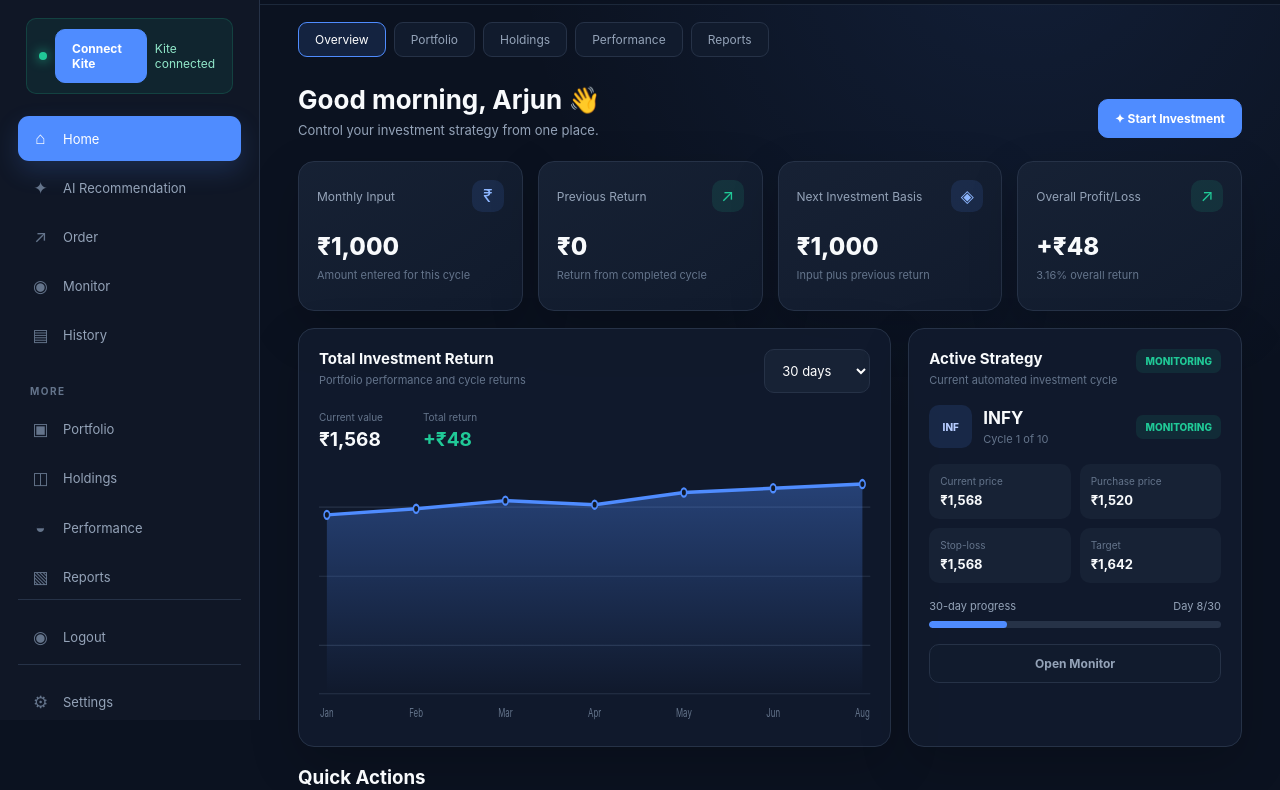
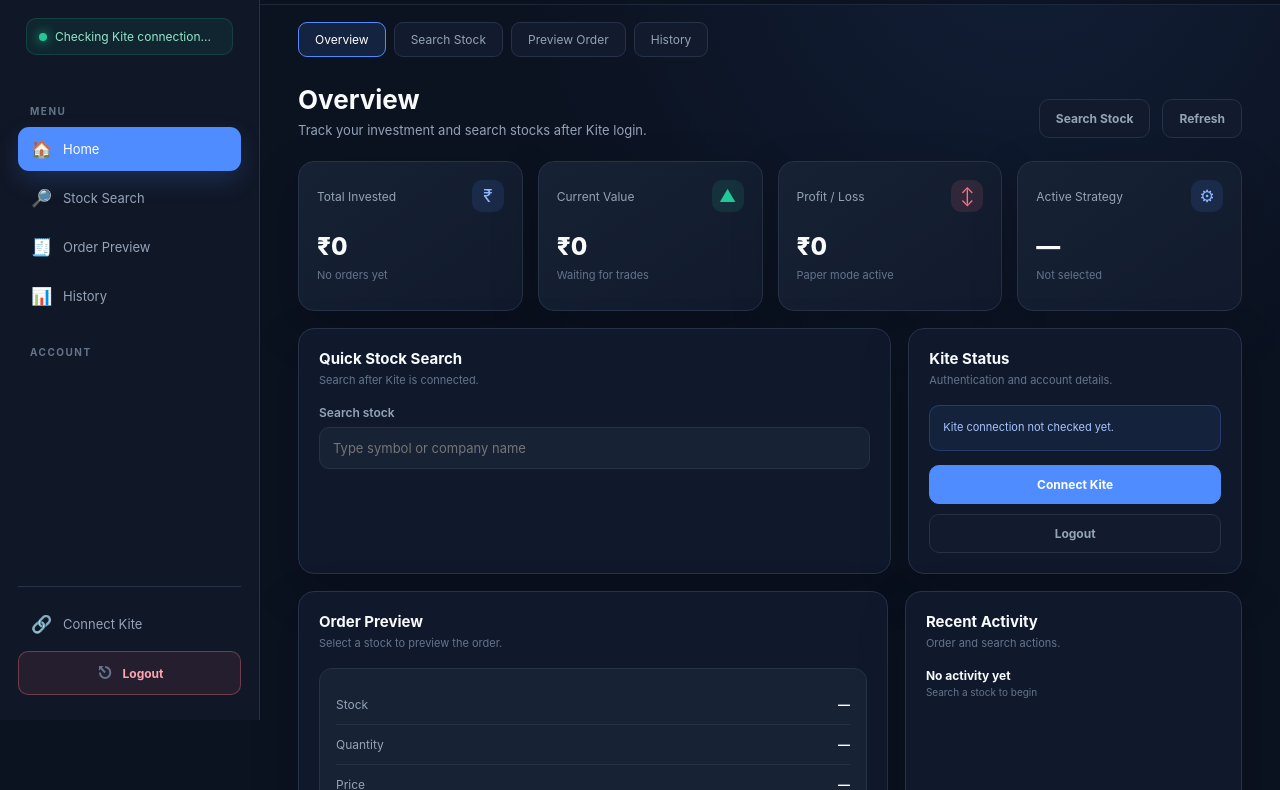
Before and after one commit to ramkishun02/RRE--backend, a website: page index.html in a window 1280 px wide. Shown: the part 80-870 px from the top of the page. Drawn offline with Linux system fonts and the light colour scheme.

Commit message:
Add files via upload

```diff
--- a/Style.css
+++ b/Style.css
@@ -1320,3 +1320,29 @@ textarea {
     font-size: 26px;
   }
 }
+.search-results {
+  margin-top: 10px;
+  display: grid;
+  gap: 8px;
+}
+
+.search-item {
+  width: 100%;
+  padding: 12px;
+  border: 1px solid var(--border);
+  border-radius: 10px;
+  background: var(--card-light);
+  color: white;
+  text-align: left;
+}
+
+.search-item strong {
+  display: block;
+  margin-bottom: 4px;
+}
+
+.search-item span,
+.search-item small {
+  display: block;
+  color: var(--muted);
+}
--- a/app.js
+++ b/app.js
@@ -284,7 +284,7 @@ function renderHome() {
   return `
     <div class="page-heading">
       <div>
-        <h2>Good morning, Arjun 👋</h2>
+        <h2>Good morning, Vibha👋</h2>
         <p>Control your investment strategy from one place.</p>
       </div>
 
@@ -1526,7 +1526,6 @@ function exitStrategy(reason) {
   showToast(`Strategy exited. Result: ${formatSignedMoney(profit)}`);
   renderCurrentPage();
 }
-
 function calculateSummary() {
   const holdings = getHoldings();
 
--- a/index.html
+++ b/index.html
@@ -3,193 +3,137 @@
 <head>
   <meta charset="UTF-8" />
   <meta name="viewport" content="width=device-width, initial-scale=1.0" />
-  <title>Investly Investment App</title>
-  <link rel="stylesheet" href="/Style.css" />
+  <title>Investment Dashboard</title>
+  <link rel="stylesheet" href="/style.css" />
 </head>
-
 <body>
-  <div class="app-shell">
-
-    <!-- Desktop left sidebar -->
   <aside class="sidebar" id="sidebar">
     <div class="brand">
-        <div class="brand-logo">I</div>
+      <div class="brand-logo">R</div>
       <div>
-          <h2>Investly</h2>
-          <span>SMART INVESTING</span>
+        <h2>RRE</h2>
+        <span>INVESTMENT PANEL</span>
       </div>
     </div>
 
-      <div class="connection-status">
+    <div class="connection-status" id="kiteStatusBox">
       <span class="status-dot"></span>
-          <a href="/kite/login" class="primary-button">Connect Kite</a>
-        <span>Kite connected</span>
+      <span id="kiteStatusText">Checking Kite connection...</span>
     </div>
 
+    <div class="sidebar-section-title">MENU</div>
     <nav class="side-navigation">
       <button class="side-link active" data-page="home">
-          <span>⌂</span>
-          <span>Home</span>
+        <span>🏠</span><span>Home</span>
       </button>
-
-        <button class="side-link" data-page="ai">
-          <span>✦</span>
-          <span>AI Recommendation</span>
+      <button class="side-link" data-page="search">
+        <span>🔎</span><span>Stock Search</span>
       </button>
-
       <button class="side-link" data-page="order">
-          <span>↗</span>
-          <span>Order</span>
+        <span>🧾</span><span>Order Preview</span>
       </button>
-
-        <button class="side-link" data-page="monitor">
-          <span>◉</span>
-          <span>Monitor</span>
-        </button>
-
       <button class="side-link" data-page="history">
-          <span>▤</span>
-          <span>History</span>
+        <span>📊</span><span>History</span>
       </button>
     </nav>
 
-      <div class="sidebar-section-title">MORE</div>
-
-      <nav class="side-navigation">
-        <button class="side-link" data-page="portfolio">
-          <span>▣</span>
-          <span>Portfolio</span>
-        </button>
-
-        <button class="side-link" data-page="holdings">
-          <span>◫</span>
-          <span>Holdings</span>
-        </button>
-
-        <button class="side-link" data-page="performance">
-          <span>◒</span>
-          <span>Performance</span>
-        </button>
-
-        <button class="side-link" data-page="reports">
-          <span>▧</span>
-          <span>Reports</span>
-        </button>
-      </nav>
-
+    <div class="sidebar-section-title">ACCOUNT</div>
     <div class="sidebar-footer">
-        <button class="side-link">
-          <span>◉</span>
-          <span>Logout</span>
-        </button>
-        <div class="sidebar-footer">
-        <button class="side-link">
-          <span>⚙</span>
-          <span>Settings</span>
-        </button>
-        <button class="side-link">
-          <span>?</span>
-          <span>Help & Support</span>
+      <a class="side-link" href="/kite/login">
+        <span>🔗</span><span>Connect Kite</span>
+      </a>
+      <button class="side-link danger-button" id="logoutButton">
+        <span>⎋</span><span>Logout</span>
       </button>
     </div>
   </aside>
 
-    <!-- Main application -->
   <main class="main-area">
-
-      <!-- Header -->
     <header class="top-header">
       <div class="header-left">
-          <button class="mobile-menu-button" id="mobileMenuButton">☰</button>
-
+        <button class="mobile-menu-button" id="menuToggle">☰</button>
         <div>
-            <p class="eyebrow">INVESTMENT TOOL</p>
-            <h1 id="pageTitle">Home</h1>
+          <p class="eyebrow">RRE DASHBOARD</p>
+          <h1>Investment Dashboard</h1>
         </div>
       </div>
 
       <div class="header-actions">
         <span class="mode-badge" id="modeBadge">PAPER MODE</span>
-
-          <button class="icon-button" id="refreshButton" title="Refresh">
-            ↻
-          </button>
-
-          <button class="icon-button notification-button">
-            ♢
-            <span class="notification-dot"></span>
-          </button>
-
-          <div class="user-profile">
-            <div class="avatar">V</div>
-            <div class="user-details">
-              <strong>Vibha</strong>
-              <small>Kite connected</small>
-            </div>
-          </div>
+        <a class="primary-button" href="/kite/login">Connect Kite</a>
       </div>
     </header>
 
-      <!-- Scrollable top menu -->
-      <div class="scroll-menu-wrapper">
+    <section class="scroll-menu-wrapper">
       <div class="scroll-menu">
-          <button class="scroll-menu-item active" data-page="home">
-            Overview
-          </button>
+        <button class="scroll-menu-item active" data-page="home">Overview</button>
+        <button class="scroll-menu-item" data-page="search">Search Stock</button>
+        <button class="scroll-menu-item" data-page="order">Preview Order</button>
+        <button class="scroll-menu-item" data-page="history">History</button>
+      </div>
+    </section>
 
-          <button class="scroll-menu-item" data-page="portfolio">
-            Portfolio
-          </button>
+    <div class="page-container">
+      <div class="page-heading">
+        <div>
+          <h2 id="pageTitle">Overview</h2>
+          <p id="pageSubtitle">Track your investment and search stocks after Kite login.</p>
+        </div>
 
-          <button class="scroll-menu-item" data-page="holdings">
-            Holdings
-          </button>
-
-          <button class="scroll-menu-item" data-page="performance">
-            Performance
-          </button>
-
-          <button class="scroll-menu-item" data-page="reports">
-            Reports
-          </button>
+        <div class="header-actions">
+          <button class="secondary-button" id="searchButton">Search Stock</button>
+          <button class="secondary-button" id="refreshButton">Refresh</button>
         </div>
       </div>
 
-      <!-- Page content -->
-      <section class="page-container" id="pageContainer"></section>
-    </main>
+      <div id="pageContent">
+        <div class="cards-grid">
+          <div class="stat-card">
+            <div class="stat-top">
+              <span>Total Invested</span>
+              <div class="stat-icon">₹</div>
+            </div>
+            <div class="stat-value">₹0</div>
+            <div class="stat-change">No orders yet</div>
+          </div>
 
-    <!-- Mobile bottom navigation -->
-    <nav class="bottom-navigation">
-      <button class="bottom-link active" data-page="home">
-        <span>⌂</span>
-        <small>Home</small>
-      </button>
+          <div class="stat-card green">
+            <div class="stat-top">
+              <span>Current Value</span>
+              <div class="stat-icon">▲</div>
+            </div>
+            <div class="stat-value">₹0</div>
+            <div class="stat-change">Waiting for trades</div>
+          </div>
 
-      <button class="bottom-link" data-page="ai">
-        <span>✦</span>
-        <small>AI Picks</small>
-      </button>
+          <div class="stat-card red">
+            <div class="stat-top">
+              <span>Profit / Loss</span>
+              <div class="stat-icon">↕</div>
+            </div>
+            <div class="stat-value">₹0</div>
+            <div class="stat-change">Paper mode active</div>
+          </div>
 
-      <button class="bottom-link" data-page="order">
-        <span>↗</span>
-        <small>Order</small>
-      </button>
+          <div class="stat-card">
+            <div class="stat-top">
+              <span>Active Strategy</span>
+              <div class="stat-icon">⚙</div>
+            </div>
+            <div class="stat-value">—</div>
+            <div class="stat-change">Not selected</div>
+          </div>
+        </div>
 
-      <button class="bottom-link" data-page="monitor">
-        <span>◉</span>
-        <small>Monitor</small>
-      </button>
+        <div class="dashboard-grid">
+          <div class="card card-padding">
+            <div class="card-header">
+              <div>
+                <h3>Quick Stock Search</h3>
+                <p>Search after Kite is connected.</p>
+              </div>
+            </div>
 
-      <button class="bottom-link" data-page="history">
-        <span>▤</span>
-        <small>History</small>
-      </button>
-    </nav>
-
-    <!-- Toast notification -->
-    <div class="toast" id="toast"></div>
-  </div>
             <div class="form-group">
               <label for="stockSearch">Search stock</label>
               <input
@@ -200,7 +144,81 @@
               />
               <div id="searchResults" class="search-results"></div>
             </div>
+          </div>
+
+          <div class="card card-padding">
+            <div class="card-header">
+              <div>
+                <h3>Kite Status</h3>
+                <p>Authentication and account details.</p>
+              </div>
+            </div>
+
+            <div class="info-box" id="statusBox">
+              Kite connection not checked yet.
+            </div>
+
+            <div style="margin-top: 14px; display: grid; gap: 10px;">
+              <a class="primary-button" href="/kite/login">Connect Kite</a>
+              <button class="secondary-button" id="logoutButton2">Logout</button>
+            </div>
+          </div>
+        </div>
+
+        <div class="bottom-content-grid">
+          <div class="card card-padding">
+            <div class="card-header">
+              <div>
+                <h3>Order Preview</h3>
+                <p>Select a stock to preview the order.</p>
+              </div>
+            </div>
+
+            <div class="preview-box" id="previewBox">
+              <div class="preview-row"><span>Stock</span><strong>—</strong></div>
+              <div class="preview-row"><span>Quantity</span><strong>—</strong></div>
+              <div class="preview-row"><span>Price</span><strong>—</strong></div>
+              <div class="preview-row"><span>Status</span><strong>Waiting for selection</strong></div>
+            </div>
+          </div>
+
+          <div class="card card-padding">
+            <div class="card-header">
+              <div>
+                <h3>Recent Activity</h3>
+                <p>Order and search actions.</p>
+              </div>
+            </div>
+
+            <div class="activity-list" id="activityList">
+              <div class="activity-row">
+                <div>
+                  <strong>No activity yet</strong>
+                  <small>Search a stock to begin</small>
+                </div>
+              </div>
+            </div>
+          </div>
+        </div>
+      </div>
+    </div>
+  </main>
+
+  <div class="bottom-navigation">
+    <button class="bottom-link active" data-page="home">
+      <span>🏠</span><small>Home</small>
+    </button>
+    <button class="bottom-link" data-page="search">
+      <span>🔎</span><small>Search</small>
+    </button>
+    <button class="bottom-link" data-page="order">
+      <span>🧾</span><small>Order</small>
+    </button>
+    <button class="bottom-link" data-page="history">
+      <span>📊</span><small>History</small>
+    </button>
+  </div>
+
   <script src="/app.js"></script>
-
 </body>
 </html>
```
Lines whose indentation alone changed are shown as unchanged.
